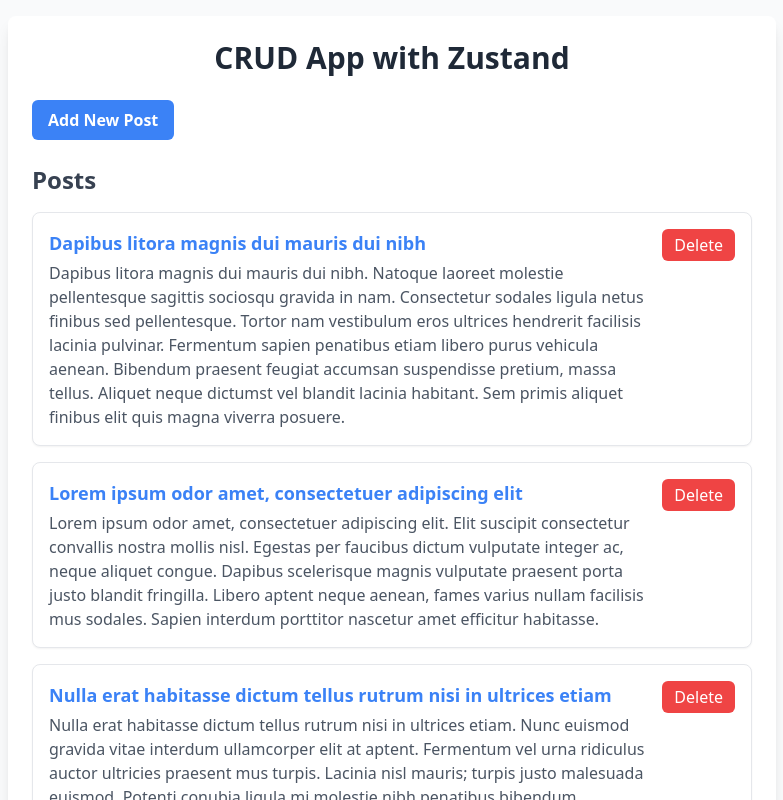
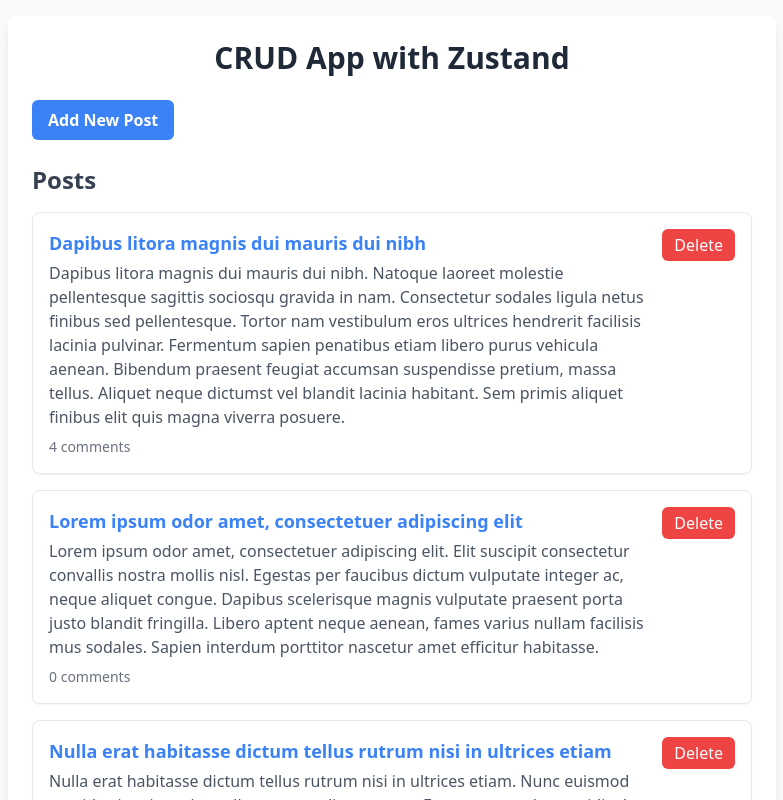
Before and after one commit to kofno/zustand-crud, a React (Vite) app: page / in a window 1280 px wide. Shown: the top 800 px of the page, without its empty margins (248-1031 px from the left). Built offline with nearby package versions, Linux system fonts and the light colour scheme; data requests are answered from the project's data file.

Commit message:
add comment counts to PostList; implement fetchAllComments in usePostsStore and display comment counts for each post

```diff
--- a/src/components/PostList.tsx
+++ b/src/components/PostList.tsx
@@ -1,12 +1,19 @@
 import { AnimatePresence, motion } from 'motion/react';
+import { useEffect } from 'react';
 import { Link } from 'react-router-dom';
 import { usePostsStore } from '../stores/usePostsStore';
 import Spinner from './Spinner';
 
 const PostList = () => {
   const posts = usePostsStore((state) => state.posts);
+  const commentCounts = usePostsStore((state) => state.commentCounts);
   const isLoading = usePostsStore((state) => state.isLoading);
   const deletePost = usePostsStore((state) => state.deletePost);
+  const fetchAllComments = usePostsStore((state) => state.fetchAllComments);
+
+  useEffect(() => {
+    fetchAllComments();
+  }, [fetchAllComments]);
 
   if (isLoading) {
     return <Spinner />;
@@ -44,6 +51,9 @@
                     </Link>
                   </h3>
                   <p className="text-gray-600 mt-1">{post.body}</p>
+                  <p className="text-sm text-gray-500 mt-2">
+                    {commentCounts[post.id] || 0} comments
+                  </p>
                 </div>
                 <button
                   onClick={() => deletePost(post.id)}
--- a/src/stores/usePostsStore.ts
+++ b/src/stores/usePostsStore.ts
@@ -16,6 +16,7 @@
 interface PostsStore {
   posts: Post[];
   comments: Comment[];
+  commentCounts: Record<string, number>;
   isLoading: boolean;
   isCreating: boolean;
   error: string | null;
@@ -25,6 +26,7 @@
   updatePost: (id: string, updatedPost: Omit<Post, 'id'>) => Promise<void>;
   deletePost: (id: string) => Promise<void>;
 
+  fetchAllComments: () => Promise<void>;
   fetchComments: (postId: string) => Promise<void>;
   addComment: (comment: Omit<Comment, 'id'>) => Promise<void>;
   deleteComment: (id: string) => Promise<void>;
@@ -35,6 +37,7 @@
 export const usePostsStore = create<PostsStore>((set) => ({
   posts: [],
   comments: [],
+  commentCounts: {},
   isLoading: false,
   isCreating: false,
   error: null,
@@ -120,6 +123,26 @@
     }
   },
 
+  fetchAllComments: async () => {
+    try {
+      const response = await fetch('http://localhost:5001/comments');
+      if (!response.ok) throw new Error('Failed to fetch comments');
+      const data = await response.json();
+
+      // Count comments for each post
+      const counts: Record<string, number> = {};
+      data.forEach((comment: Comment) => {
+        counts[comment.postId] = (counts[comment.postId] || 0) + 1;
+      });
+
+      set({ commentCounts: counts });
+    } catch (error) {
+      set({
+        error: error instanceof Error ? error.message : 'An error occurred',
+      });
+    }
+  },
+
   fetchComments: async (postId) => {
     try {
       const response = await fetch(
```
